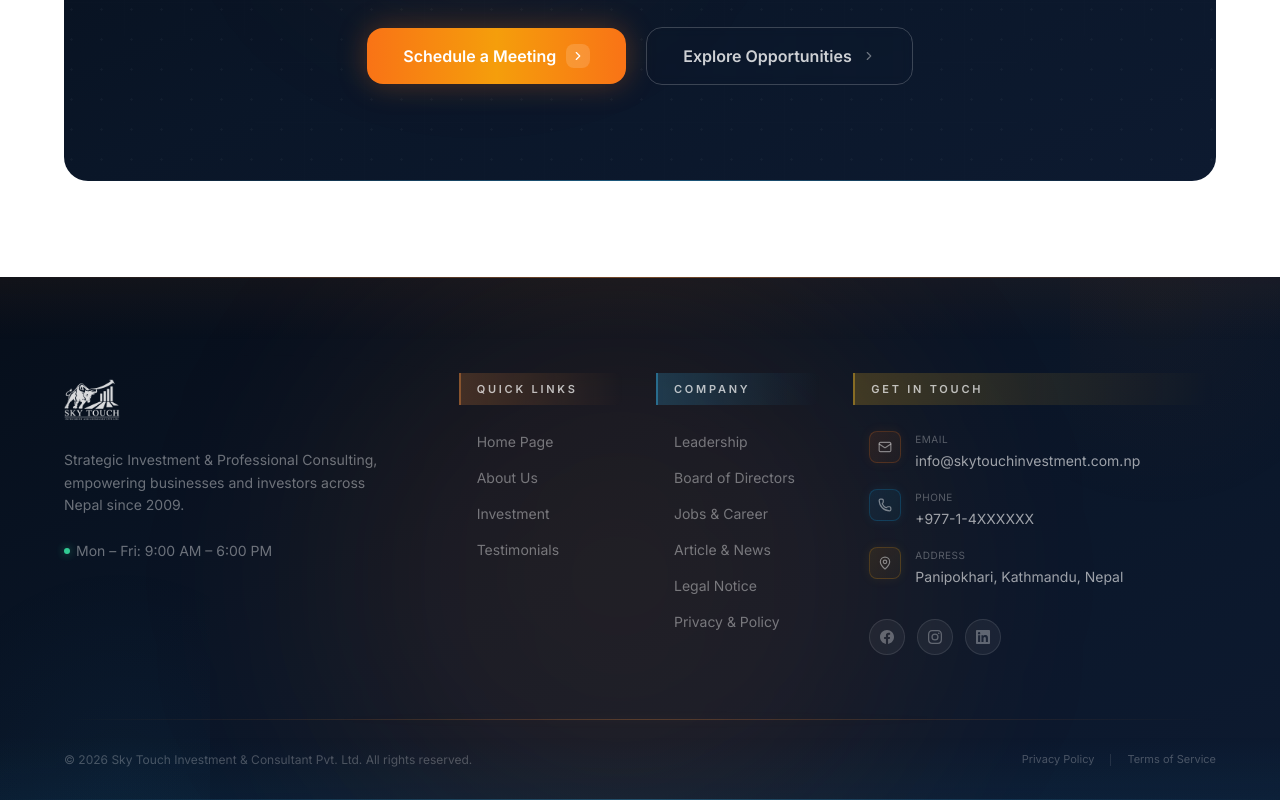
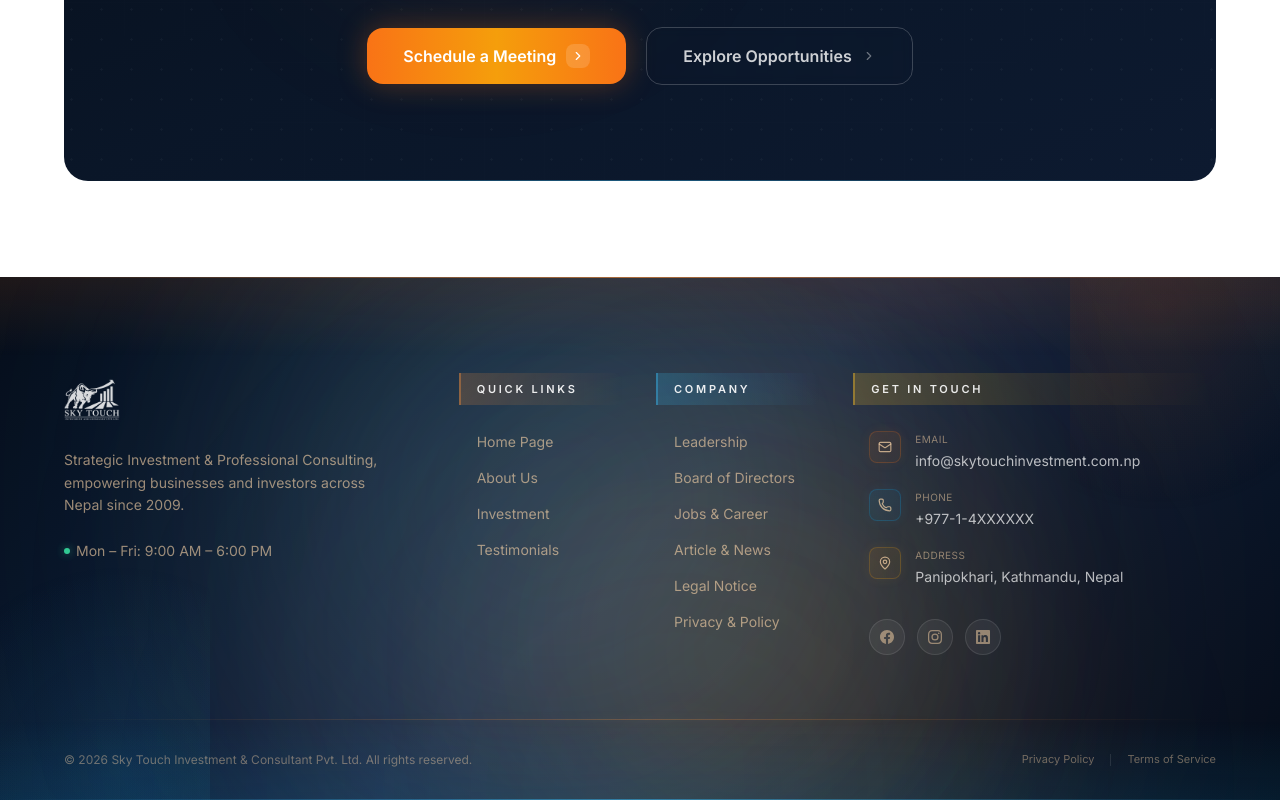
Before and after one commit to sugamQA/SkyTouchInvestment, a React (Vite) app in the folder frontend/: page /boards in a window 1280 px wide. Shown: the part 3013-3813 px from the top of the page. Built offline with nearby package versions, Linux system fonts and the light colour scheme.

Commit message:
style: brighter footer with bigger glows, orange-warm text tones, sharper gradient

```diff
--- a/frontend/src/components/Footer.jsx
+++ b/frontend/src/components/Footer.jsx
@@ -40,18 +40,22 @@ const socialLinks = [
 
 export default function Footer() {
   return (
-    <footer className="relative z-10 overflow-hidden bg-gradient-to-br from-[#060e1a] via-[#0a1628] to-[#0d1a30] text-white/80">
+    <footer className="relative z-10 overflow-hidden text-white" style={{ background: 'linear-gradient(135deg, #060e1a 0%, #0b1a30 30%, #112240 50%, #0b1a30 70%, #060e1a 100%)' }}>
       <div className="absolute inset-0 overflow-hidden pointer-events-none">
-        <div className="absolute top-0 left-1/4 w-[600px] h-[600px] bg-orange-500/10 rounded-full blur-[130px] animate-pulse" />
-        <div className="absolute bottom-0 right-1/3 w-[500px] h-[500px] bg-sky-400/12 rounded-full blur-[120px] animate-pulse" style={{ animationDuration: '7s' }} />
-        <div className="absolute top-1/3 right-1/4 w-[300px] h-[300px] bg-amber-400/8 rounded-full blur-[100px] animate-pulse" style={{ animationDuration: '10s' }} />
-        <div className="absolute top-1/2 left-1/3 w-[400px] h-[400px] bg-blue-500/6 rounded-full blur-[140px]" />
+        <div className="absolute top-0 left-1/4 w-[700px] h-[700px] bg-orange-500/20 rounded-full blur-[150px] animate-pulse" />
+        <div className="absolute bottom-0 right-1/3 w-[600px] h-[600px] bg-sky-400/20 rounded-full blur-[140px] animate-pulse" style={{ animationDuration: '6s' }} />
+        <div className="absolute top-1/3 right-1/4 w-[400px] h-[400px] bg-amber-400/15 rounded-full blur-[120px] animate-pulse" style={{ animationDuration: '8s' }} />
+        <div className="absolute top-1/2 left-1/3 w-[500px] h-[500px] bg-blue-500/10 rounded-full blur-[150px]" />
+        <div className="absolute bottom-1/4 left-1/2 w-[300px] h-[300px] bg-orange-400/12 rounded-full blur-[100px] animate-pulse" style={{ animationDuration: '9s' }} />
 
-        <div className="absolute inset-x-0 top-0 h-px bg-gradient-to-r from-transparent via-orange-400/40 to-transparent" />
-        <div className="absolute inset-x-0 bottom-0 h-px bg-gradient-to-r from-transparent via-sky-400/30 to-transparent" />
+        <div className="absolute inset-x-0 top-0 h-px bg-gradient-to-r from-transparent via-orange-400/60 to-transparent" />
+        <div className="absolute inset-x-0 bottom-0 h-px bg-gradient-to-r from-transparent via-sky-400/50 to-transparent" />
 
-        <div className="absolute top-0 left-0 w-full h-32 bg-gradient-to-b from-orange-500/5 via-transparent to-transparent" />
-        <div className="absolute bottom-0 left-0 w-full h-32 bg-gradient-to-t from-sky-500/5 via-transparent to-transparent" />
+        <div className="absolute top-0 left-0 w-full h-40 bg-gradient-to-b from-orange-500/10 via-transparent to-transparent" />
+        <div className="absolute bottom-0 left-0 w-full h-40 bg-gradient-to-t from-sky-500/10 via-transparent to-transparent" />
+
+        <div className="absolute top-0 right-0 w-[300px] h-[300px] opacity-[0.08]" style={{ background: 'radial-gradient(circle at 30% 30%, rgba(249,115,22,0.9) 0%, transparent 70%)', transform: 'translateX(30%) translateY(-20%)' }} />
+        <div className="absolute bottom-0 left-0 w-[300px] h-[300px] opacity-[0.08]" style={{ background: 'radial-gradient(circle at 70% 70%, rgba(56,189,248,0.9) 0%, transparent 70%)', transform: 'translateX(-30%) translateY(20%)' }} />
 
         <svg className="absolute inset-0 w-full h-full opacity-[0.025]" viewBox="0 0 1440 800" preserveAspectRatio="none">
           <defs>
@@ -100,11 +104,11 @@ export default function Footer() {
               <source srcSet="/logo.webp" type="image/webp" />
               <img src="/logo-sm.jpg" alt="SkyTouch" className="h-14 w-auto mb-5 brightness-0 invert opacity-85" loading="lazy" />
             </picture>
-            <p className="text-sm text-white/40 leading-relaxed mb-6 max-w-xs">
+            <p className="text-sm text-orange-200/60 leading-relaxed mb-6 max-w-xs">
               Strategic Investment & Professional Consulting, empowering businesses and investors across Nepal since 2009.
             </p>
             <div className="flex items-center gap-3 text-sm">
-              <span className="inline-flex items-center gap-1.5 text-white/40">
+              <span className="inline-flex items-center gap-1.5 text-orange-200/60">
                 <span className="w-1.5 h-1.5 rounded-full bg-emerald-400 animate-pulse shadow-[0_0_8px_rgba(52,211,153,0.6)]" />
                 Mon – Fri: 9:00 AM – 6:00 PM
               </span>
@@ -112,11 +116,11 @@ export default function Footer() {
           </div>
 
           <div className="lg:col-span-2">
-            <h4 className="text-[11px] tracking-[0.25em] font-bold text-white/70 mb-6 uppercase bg-gradient-to-r from-orange-400/20 to-transparent pl-4 py-2 rounded-r-lg border-l-2 border-orange-400/50">Quick Links</h4>
+            <h4 className="text-[11px] tracking-[0.25em] font-bold text-white/90 mb-6 uppercase bg-gradient-to-r from-orange-400/20 to-transparent pl-4 py-2 rounded-r-lg border-l-2 border-orange-400/50">Quick Links</h4>
             <ul className="space-y-3 pl-4">
               {quickLinks.map((link) => (
                 <li key={link.path}>
-                  <Link to={link.path} className="group inline-flex items-center gap-2 text-sm text-white/40 hover:text-orange-300 transition-colors">
+                  <Link to={link.path} className="group inline-flex items-center gap-2 text-sm text-orange-200/60 hover:text-orange-300 transition-colors">
                     <ChevronRight size={10} className="text-orange-400/0 group-hover:text-orange-400 transition-all -ml-4 group-hover:ml-0" />
                     {link.label}
                   </Link>
@@ -126,11 +130,11 @@ export default function Footer() {
           </div>
 
           <div className="lg:col-span-2">
-            <h4 className="text-[11px] tracking-[0.25em] font-bold text-white/70 mb-6 uppercase bg-gradient-to-r from-sky-400/20 to-transparent pl-4 py-2 rounded-r-lg border-l-2 border-sky-400/50">Company</h4>
+            <h4 className="text-[11px] tracking-[0.25em] font-bold text-white/90 mb-6 uppercase bg-gradient-to-r from-sky-400/20 to-transparent pl-4 py-2 rounded-r-lg border-l-2 border-sky-400/50">Company</h4>
             <ul className="space-y-3 pl-4">
               {companyLinks.map((link) => (
                 <li key={link.path}>
-                  <Link to={link.path} className="group inline-flex items-center gap-2 text-sm text-white/40 hover:text-sky-300 transition-colors">
+                  <Link to={link.path} className="group inline-flex items-center gap-2 text-sm text-orange-200/60 hover:text-sky-300 transition-colors">
                     <ChevronRight size={10} className="text-sky-400/0 group-hover:text-sky-400 transition-all -ml-4 group-hover:ml-0" />
                     {link.label}
                   </Link>
@@ -140,38 +144,38 @@ export default function Footer() {
           </div>
 
           <div className="lg:col-span-4">
-            <h4 className="text-[11px] tracking-[0.25em] font-bold text-white/70 mb-6 uppercase bg-gradient-to-r from-amber-400/20 to-transparent pl-4 py-2 rounded-r-lg border-l-2 border-amber-400/50">Get In Touch</h4>
+            <h4 className="text-[11px] tracking-[0.25em] font-bold text-white/90 mb-6 uppercase bg-gradient-to-r from-amber-400/20 to-transparent pl-4 py-2 rounded-r-lg border-l-2 border-amber-400/50">Get In Touch</h4>
             <ul className="space-y-4 pl-4">
               <li className="group">
-                <a href="mailto:info@skytouchinvestment.com.np" className="flex items-start gap-3.5 text-sm text-white/45 hover:text-orange-300 transition-colors">
+                <a href="mailto:info@skytouchinvestment.com.np" className="flex items-start gap-3.5 text-sm text-orange-200/70 hover:text-orange-300 transition-colors">
                   <span className="mt-0.5 flex-shrink-0 w-8 h-8 rounded-lg bg-gradient-to-br from-orange-500/10 to-orange-500/5 border border-orange-500/20 flex items-center justify-center group-hover:bg-orange-500/20 group-hover:text-orange-400 group-hover:border-orange-500/40 transition-all shadow-[0_0_12px_rgba(249,115,22,0.08)]">
                     <Mail size={14} />
                   </span>
                   <span>
-                    <span className="block text-[10px] tracking-wider text-white/30 uppercase mb-0.5">Email</span>
-                    <span className="text-white/60 group-hover:text-orange-300 transition-colors">info@skytouchinvestment.com.np</span>
+                    <span className="block text-[10px] tracking-wider text-orange-200/50 uppercase mb-0.5">Email</span>
+                    <span className="text-white/70 group-hover:text-orange-300 transition-colors">info@skytouchinvestment.com.np</span>
                   </span>
                 </a>
               </li>
               <li className="group">
-                <a href="tel:+977-1-4XXXXXX" className="flex items-start gap-3.5 text-sm text-white/45 hover:text-sky-300 transition-colors">
+                <a href="tel:+977-1-4XXXXXX" className="flex items-start gap-3.5 text-sm text-orange-200/70 hover:text-sky-300 transition-colors">
                   <span className="mt-0.5 flex-shrink-0 w-8 h-8 rounded-lg bg-gradient-to-br from-sky-500/10 to-sky-500/5 border border-sky-500/20 flex items-center justify-center group-hover:bg-sky-500/20 group-hover:text-sky-400 group-hover:border-sky-500/40 transition-all shadow-[0_0_12px_rgba(56,189,248,0.08)]">
                     <Phone size={14} />
                   </span>
                   <span>
-                    <span className="block text-[10px] tracking-wider text-white/30 uppercase mb-0.5">Phone</span>
-                    <span className="text-white/60 group-hover:text-sky-300 transition-colors">+977-1-4XXXXXX</span>
+                    <span className="block text-[10px] tracking-wider text-orange-200/50 uppercase mb-0.5">Phone</span>
+                    <span className="text-white/70 group-hover:text-sky-300 transition-colors">+977-1-4XXXXXX</span>
                   </span>
                 </a>
               </li>
               <li className="group">
-                <span className="flex items-start gap-3.5 text-sm text-white/45">
+                <span className="flex items-start gap-3.5 text-sm text-orange-200/70">
                   <span className="mt-0.5 flex-shrink-0 w-8 h-8 rounded-lg bg-gradient-to-br from-amber-500/10 to-amber-500/5 border border-amber-500/20 flex items-center justify-center group-hover:bg-amber-500/20 group-hover:text-amber-400 group-hover:border-amber-500/40 transition-all shadow-[0_0_12px_rgba(251,191,36,0.08)]">
                     <MapPin size={14} />
                   </span>
                   <span>
-                    <span className="block text-[10px] tracking-wider text-white/30 uppercase mb-0.5">Address</span>
-                    <span className="text-white/60">Panipokhari, Kathmandu, Nepal</span>
+                    <span className="block text-[10px] tracking-wider text-orange-200/50 uppercase mb-0.5">Address</span>
+                    <span className="text-white/70">Panipokhari, Kathmandu, Nepal</span>
                   </span>
                 </span>
               </li>
@@ -184,7 +188,7 @@ export default function Footer() {
                   target="_blank"
                   rel="noreferrer"
                   aria-label={s.label}
-                  className={`w-9 h-9 rounded-full bg-white/5 flex items-center justify-center text-white/30 ${s.color} transition-all duration-300 hover:scale-110 border border-white/10 hover:border-white/20`}
+                  className={`w-9 h-9 rounded-full bg-white/5 flex items-center justify-center text-orange-200/50 ${s.color} transition-all duration-300 hover:scale-110 border border-white/10 hover:border-white/20`}
                 >
                   <svg viewBox="0 0 24 24" fill="currentColor" className="w-3.5 h-3.5">
                     <path d={s.path} />
@@ -199,13 +203,13 @@ export default function Footer() {
           <div className="absolute inset-x-0 top-0 h-px bg-gradient-to-r from-transparent via-orange-400/25 to-transparent" />
           <div className="absolute inset-x-[20%] top-0 h-[1px] bg-gradient-to-r from-orange-400/0 via-orange-400/15 to-orange-400/0 blur-sm" />
           <div className="flex flex-col md:flex-row justify-between items-center gap-4">
-            <p className="text-xs text-white/25">
+            <p className="text-xs text-orange-200/40">
               &copy; {new Date().getFullYear()} Sky Touch Investment & Consultant Pvt. Ltd. All rights reserved.
             </p>
             <div className="flex items-center gap-4 text-[11px]">
-              <Link to="/terms" className="text-white/25 hover:text-orange-300 transition-colors">Privacy Policy</Link>
+              <Link to="/terms" className="text-orange-200/40 hover:text-orange-300 transition-colors">Privacy Policy</Link>
               <span className="w-px h-3 bg-white/10" />
-              <Link to="/terms" className="text-white/25 hover:text-orange-300 transition-colors">Terms of Service</Link>
+              <Link to="/terms" className="text-orange-200/40 hover:text-orange-300 transition-colors">Terms of Service</Link>
             </div>
           </div>
         </div>
```
